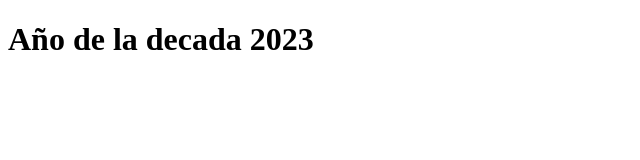
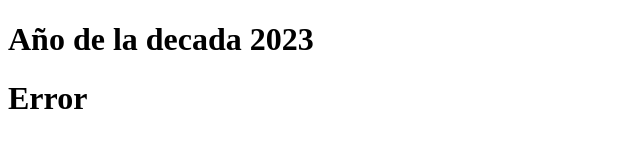
Before and after one commit to AllAguero/PruebaGitHubLenguajes92084, a plain HTML site: page index.html in a window 1280 px wide. Shown: the whole page, without its empty margins (0-640 px from the left). Drawn offline with Linux system fonts and the light colour scheme.

Commit message:
error Please enter the commit message for your changes. Lines startin

```diff
--- a/index.html
+++ b/index.html
@@ -10,5 +10,11 @@
   <div>
     <h1>Año de la decada 2023</h1>
   </div>
+
+  <div>
+    <h1>
+        Error
+    </h1>
+  </div>
 </body>
 </html>
```
